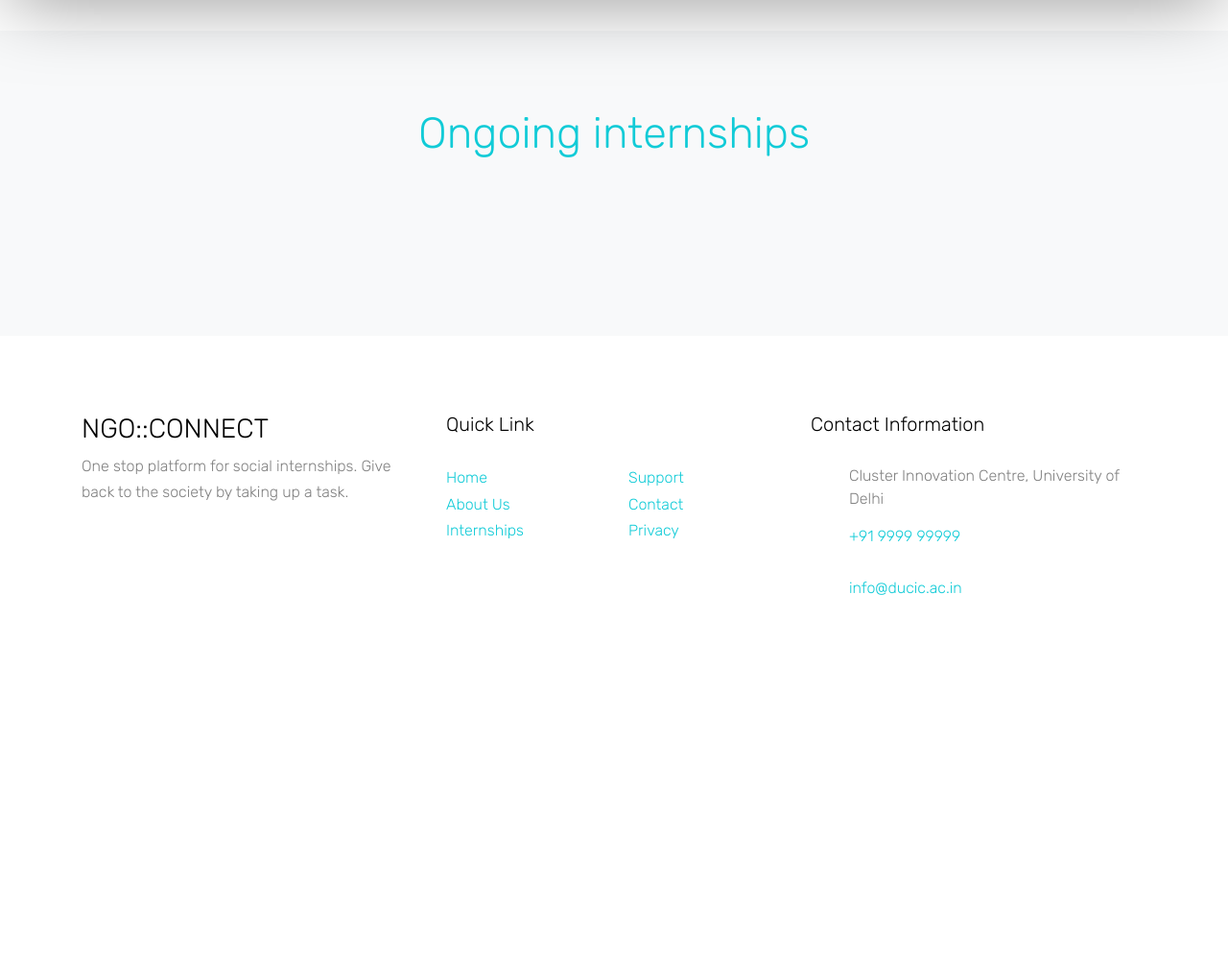
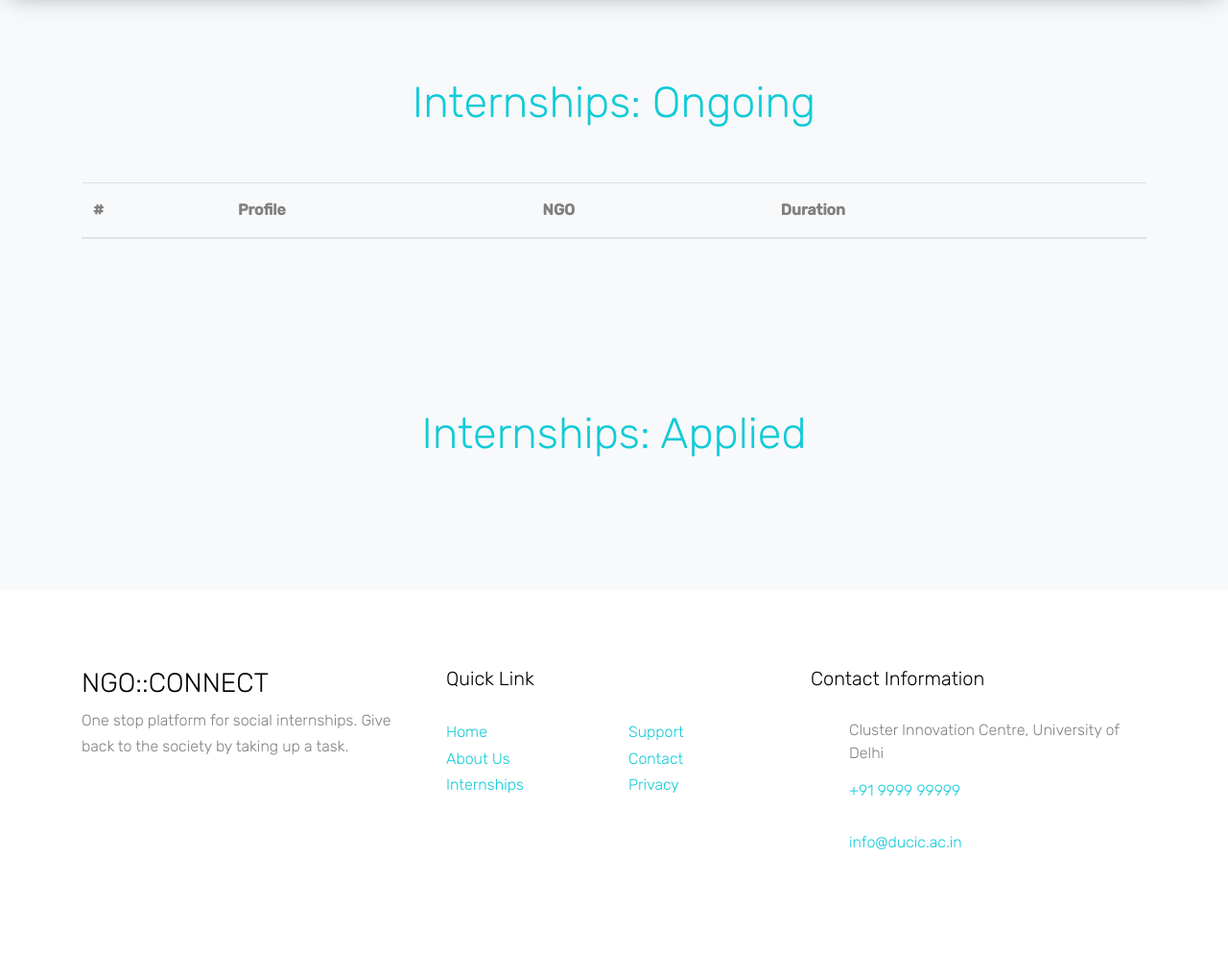
Before and after one commit to anushthakalia/NGOconnect, a PHP site: page /main.php in a window 1280 px wide. Shown: the part 84-1100 px from the top of the page at 96% size. Before the commit the page ends 704 px from the top, so only its background shows below. Run offline with PHP 8.4, Linux system fonts and the light colour scheme; a user stored in the database is signed in; data comes from the database, SQL or seed files in the repository; lists and menus that the app fills with data are empty; some libraries are stand-ins or nearby versions.

Commit message:
Updated Dashboard

```diff
--- a/company_dashboard.php
+++ b/company_dashboard.php
@@ -145,7 +145,7 @@
                   <div class="meta d-flex align-items-center">
                   </div> -->
                 <div class="text">
-                  <h2 class="heading"><a href="#"><?php echo ($ngo_name)?></a></h2>
+                  <h2 class="heading"><div style="text-align:center"><a href="#" align="center"><?php echo ($ngo_name)?></a></div></h2>
                   <div class="meta d-flex align-items-center">
                   </div>
                 </div>
--- a/css/style.css
+++ b/css/style.css
@@ -31,7 +31,7 @@ header {
   width: 100%;
   z-index: 5;
   -webkit-box-shadow: 0 5px 80px -10px rgba(0, 0, 0, 0.5);
-  box-shadow: 0 5px 80px -10px rgba(0, 0, 0, 0.5);
+  box-shadow: 0 0px 30px -10px rgba(0, 0, 0, 0.5);
 }
 
 header .navbar-brand {
--- a/student_dashboard.php
+++ b/student_dashboard.php
@@ -78,7 +78,9 @@
           </div>
         </div>
       </nav>
+
     </header>
+
 
     <div class="container">
         <!-- Modal -->
@@ -115,7 +117,7 @@
     </div>
 
 <!-- <h1>Welcome <#?php #echo getuserfield('firstname') ?>!</h1>  -->
-<br>
+
 
 <!-- END section -->
 
@@ -123,51 +125,58 @@
   <div class="container">
     <div class="row justify-content-center mb-5 element-animate">
       <div class="col-md-7 text-center section-heading">
-        <h2 class="text-primary heading">Ongoing internships</h2>
+        <h2 class="text-primary heading">Internships: Ongoing</h2>
       </div>
     </div>
   </div>
-  <div class="container-fluid block-11 element-animate center">
-    <div class="nonloop-block-12 owl-carousel">
 
-      <?php
 
-      $internship_number = return_internship_number_div_stdash();
+  <div class="container">
+    <table class="table table-hover element-animate">
+      <thead>
+        <tr>
+          <th scope="col">#</th>
+          <th scope="col">Profile</th>
+          <th scope="col">NGO</th>
+          <th scope="col">Duration</th>
+        </tr>
+      </thead>
+      <tbody>
+        <?php
+        $internship_number = return_internship_number_div_stdash();
       global $internship_data;
       $internship_data = array();
       $internship_data[] = get_internship_data_stdash();
       #print_r($internship_data);
       for($i=0;$i<$internship_number;$i++):
         $title_name = $internship_data[0][$i]['Name'];
-        $internship_descr = $internship_data[0][$i]['internship_descr'];
+        $internship_dur = $internship_data[0][$i]['Duration'];
         $internship_NGO = $internship_data[0][$i]['NGO'];
         ?>
-
-      <div class="item">
-        <div class="block-19">
-            <figure>
-              <img src="images/<?php echo $internship_NGO ?>.png" alt="Image" class="img-fluid">
-            </figure>
-
-              <!-- <p class="mb-4">Lorem ipsum dolor sit amet consectetur adipisicing elit. Suscipit qui neque sint eveniet tempore sapiente.</p>
-              <div class="meta d-flex align-items-center">
-              </div> -->
-            <div class="text">
-              <h2 class="heading"><a href="#"><?php echo ($title_name)?></a></h2>
-              <p class="mb-4"><?php echo ($internship_descr)?></p>
-              <div class="meta d-flex align-items-center">
-              </div>
-            </div>
-          </div>
-      </div>
-
-      <?php endfor; ?>
-
-    </div>
+        <tr data-toggle="modal" data-target="#exampleModal" data-conname="<?php echo $ngo_contact_name ?>" data-conemail="<?php echo $ngo_contact_email ?>" data-email="<?php echo $ngo_email ?>" data-name="<?php echo $ngo_name ?>">
+          <th scope="row"><?php echo $i+1; ?></th>
+          <td><?php echo $title_name?></td>
+          <td><?php echo $internship_NGO?></td>
+          <td><?php echo $internship_dur?></td>
+        </tr>
+        <?php endfor; ?>
+      </tbody>
+    </table>
   </div>
 
 
+
+
 </div>
+<div class="site-section bg-light">
+<div class="container">
+    <div class="row justify-content-center mb-5 element-animate">
+      <div class="col-md-7 text-center section-heading">
+        <h2 class="text-primary heading">Internships: Applied</h2>
+      </div>
+    </div>
+  </div>
+  </div>
 <!-- END section -->
 
 
```
Also changed, not shown: ngo_dashboard.php (+50 -46 lines), ngo_list.php (+18 -54 lines), resume.php (added, +24 -0 lines).
